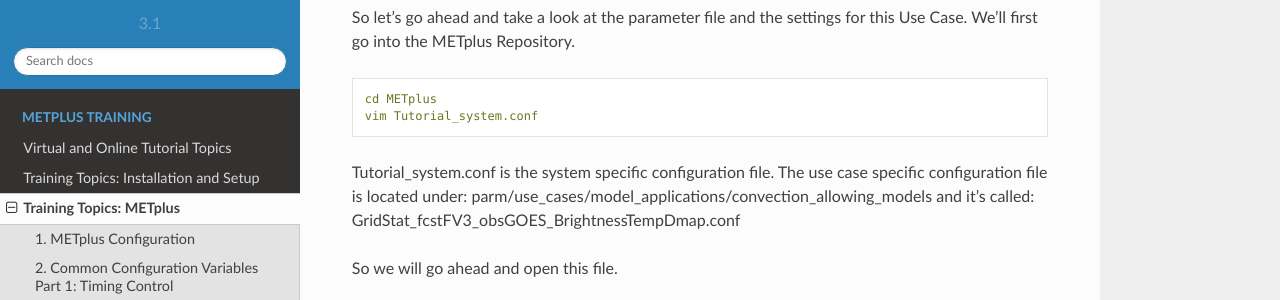
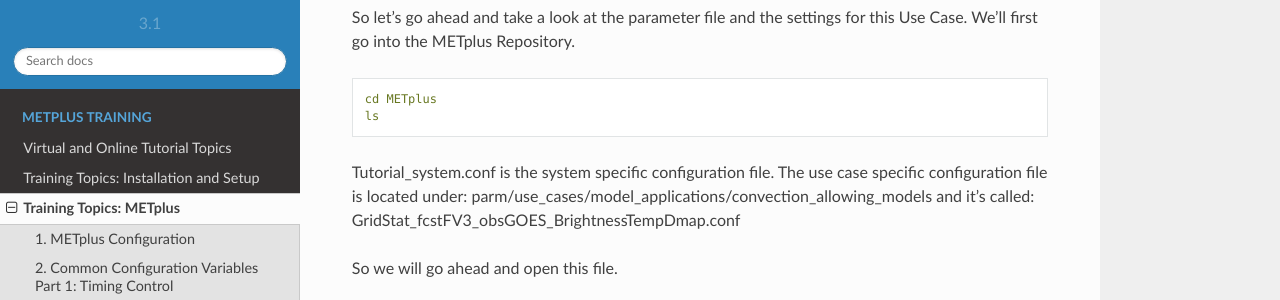
Before and after one commit to dtcenter/METplus-Training, a Sphinx documentation site: the page built from docs/modules/METplus/use_case_brightness_temperature_distance_map.rst, in a window 1280 px wide and 900 px high, scrolled down 888 px. Shown: the part 151-451 px from the top of the window. Built offline with Sphinx 7.4.7 and the Read the Docs theme 2.0.0, drawn with Linux system fonts in a browser that asks for light colours.

Commit message:
Update use_case_brightness_temperature_distance_map.rst

```diff
--- a/docs/modules/METplus/use_case_brightness_temperature_distance_map.rst
+++ b/docs/modules/METplus/use_case_brightness_temperature_distance_map.rst
@@ -49,7 +49,7 @@ this Use Case. We’ll first go into the METplus Repository.
 .. code-block:: ini
 
   cd METplus
-  vim Tutorial_system.conf
+  ls
 
 Tutorial_system.conf is the system specific configuration file.  The use
 case specific configuration file is located under:
```
